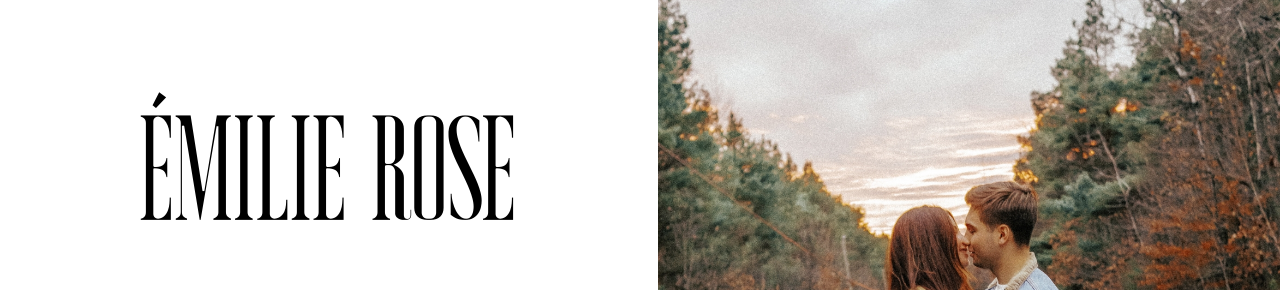
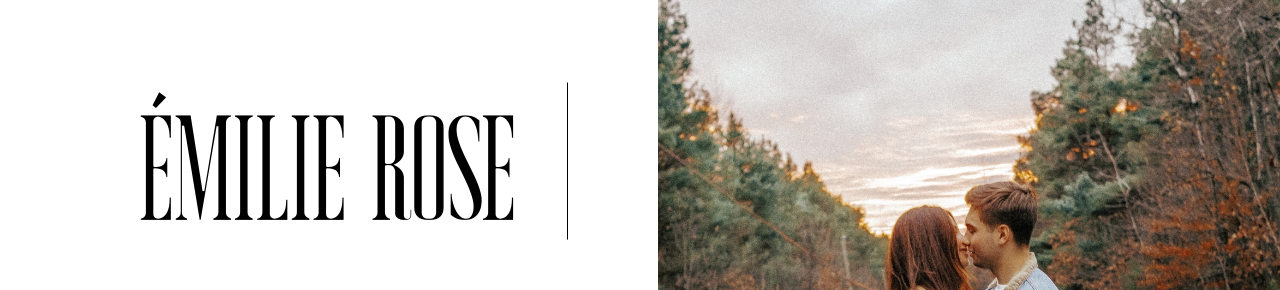
Before and after one commit to Karg007/emilierose, a Next.js app: page /photo in a window 1280 px wide. Shown: the top 290 px of the page. Built offline with nearby package versions, Linux system fonts and the light colour scheme.

Commit message:
Update page.tsx

```diff
--- a/app/photo/page.tsx
+++ b/app/photo/page.tsx
@@ -12,7 +12,7 @@ export default function PhotoPage() {
   const [index, setIndex] = useState(0);
 
   useEffect(() => {
-    const id = setInterval(() => setIndex((p) => (p + 1) % images.length), 3500);
+    const id = setInterval(() => setIndex((p) => (p + 1) % images.length), 3000);
     return () => clearInterval(id);
   }, [images.length]);
 
@@ -20,7 +20,7 @@ export default function PhotoPage() {
     <main className="page">
       <section className="left">
         <h1 className="brand">
-          <Typewriter text="ÉMILIE ROSE" durationMs={4000} />
+          <Typewriter text="ÉMILIE ROSE" durationMs={3000} />
         </h1>
 
         <div className="year" aria-hidden="true">
```
